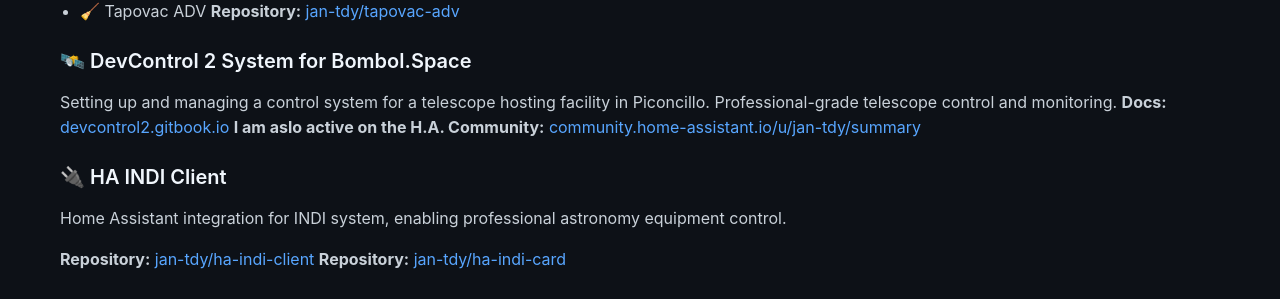
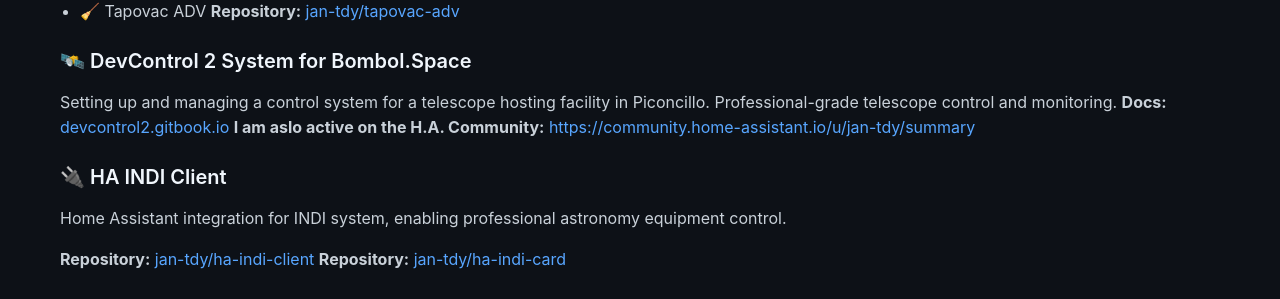
Before and after one commit to jan-tdy/jan-tdy, a Jekyll site: the page built from docs/projects.md, in a window 1280 px wide and 900 px high, scrolled down 370 px. Shown: the part 143-442 px from the top of the window. Built offline with Jekyll 4.4.1, drawn with Linux system fonts in a browser that asks for light colours; some of the changed lines change nothing that is shown.

Commit message:
Fix H.A. Community link in projects documentation
Updated link to H.A. Community profile for better clarity.

```diff
--- a/docs/projects.md
+++ b/docs/projects.md
@@ -24,7 +24,7 @@
 ### 🛰️ DevControl 2 System for Bombol.Space
 Setting up and managing a control system for a telescope hosting facility in Piconcillo. Professional-grade telescope control and monitoring.
 **Docs:** [devcontrol2.gitbook.io](https://devcontrol2.gitbook.io/)
-**I am aslo active on the H.A. Community:** [community.home-assistant.io/u/jan-tdy/summary](https://community.home-assistant.io/u/jan-tdy/summary)
+**I am aslo active on the H.A. Community:** [https://community.home-assistant.io/u/jan-tdy/summary](https://community.home-assistant.io/u/jan-tdy/activity/topics)
 
 ### 🔌 HA INDI Client
 Home Assistant integration for INDI system, enabling professional astronomy equipment control.
```
